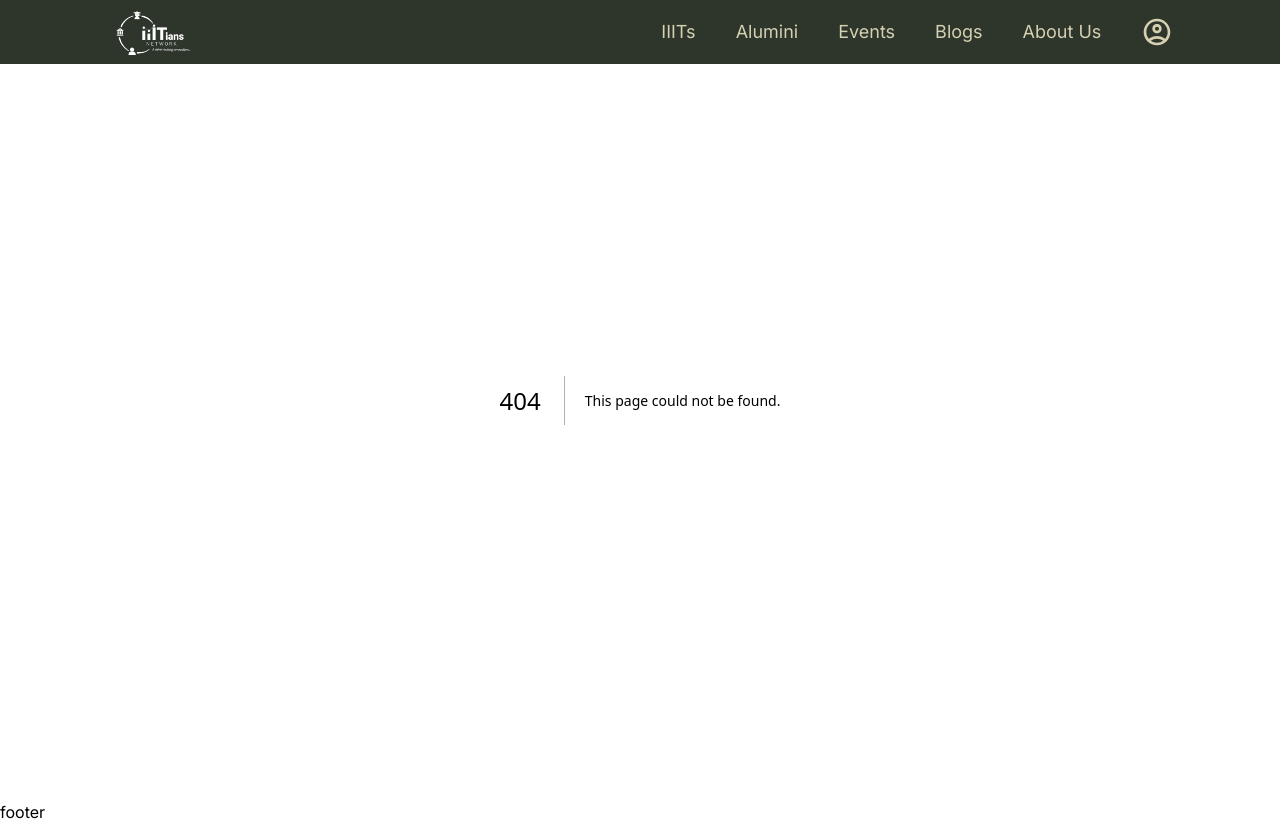
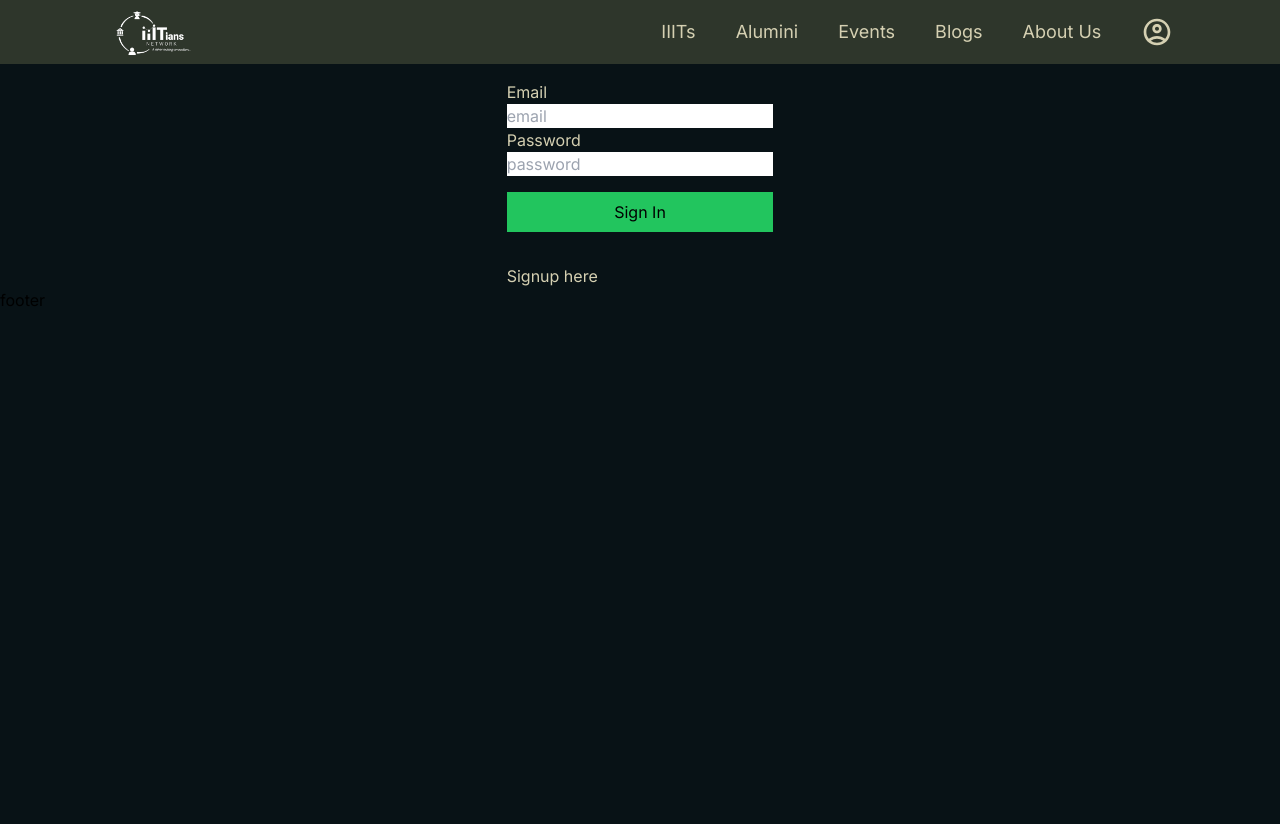
Before and after one commit to IIITians-Network-23/IIITiansNetwork, a Next.js app: page /signin in a window 1280 px wide. Before the commit this address had no page. After the commit the page ends 800 px from the top, so only its background shows below. Built offline with nearby package versions, Linux system fonts and the light colour scheme; no server answers.

Commit message:
Signin ApI created

```diff
--- /dev/null
+++ b/src/app/Utils/SessionProvider.jsx
@@ -0,0 +1,9 @@
+"use client";
+import React from "react";
+import {SessionProvider} from "next-auth/react";
+
+const AuthProvider = ({children}) => {
+    return <SessionProvider>{children}</SessionProvider>;
+};
+
+export default AuthProvider;
--- /dev/null
+++ b/src/app/api/auth/[...nextauth]/route.js
@@ -0,0 +1,46 @@
+import NextAuth from "next-auth";
+import { Account, User as AuthUser } from "next-auth";
+import GithubProvider from "next-auth/providers/github";
+import GoogleProvider from "next-auth/providers/google";
+import LinkedInProvider from "next-auth/providers/linkedin";
+import CredentialsProvider from "next-auth/providers/credentials";
+import bcrypt from "bcryptjs";
+import User from "@/app/models/User";
+import connect from "@/app/Utils/db";
+
+export const authOptions = {
+  // Configure one or more authentication providers
+  providers: [
+    CredentialsProvider({
+      id: "credentials",
+      name: "Credentials",
+      credentials: {
+        email: { label: "Email", type: "text" },
+        password: { label: "Password", type: "password" },
+      },
+      async authorize(credentials) {
+        await connect();
+        try {
+          const user = await User.findOne({ email: credentials.email });
+          if (user) {
+            const isPasswordCorrect = await bcrypt.compare(
+              credentials.password,
+              user.password
+            );
+            if (isPasswordCorrect) {
+              return user;
+            }
+          }
+        } catch (err) {
+          throw new Error(err);
+        }
+      },
+    }),
+    GoogleProvider({
+      clientId: process.env.GOOGLE_CLIENT_ID,
+      clientSecret: process.env.GOOGLE_CLIENT_SECRET,
+    }),
+  ],
+};
+export const handler = NextAuth(authOptions);
+export { handler as GET, handler as POST };
--- a/src/app/components/navbar/navbar.jsx
+++ b/src/app/components/navbar/navbar.jsx
@@ -5,6 +5,7 @@ import Image from "next/image";
 import Link from "next/link";
 import AccountCircleOutlinedIcon from "@mui/icons-material/AccountCircleOutlined";
 import { useState } from "react";
+import { signOut, useSession } from "next-auth/react";
 
 const links = [
   { title: "IIITs", href: "/iiit_page" },
@@ -21,6 +22,7 @@ const navbar = () => {
     setShowMenu((preve) => !preve);
   };
 
+  const { data: session } = useSession();
 
   return (
     <header className="fixed bg-[#2E362B] flex justify-center w-full h-16">
@@ -40,13 +42,29 @@ const navbar = () => {
             );
           })}
           <div>
-            <AccountCircleOutlinedIcon style={{ fontSize: "2rem" }} onClick={handleShowMenu}/>
-            {showMenu &&
-            <div className="absolute bg-[#2E362B] z-1 text-[#D5D0B2] top-16 w-36 shadow-md" onClick={handleShowMenu}>
-              <Link href={"signup"}>
-                <div className="py-2 px-2">Register</div>
-              </Link>
-            </div>}
+            <AccountCircleOutlinedIcon
+              style={{ fontSize: "2rem" }}
+              onClick={handleShowMenu}
+            />
+            {showMenu && (
+              <div
+                className="absolute bg-[#2E362B] z-1 text-[#D5D0B2] top-16 w-36 shadow-md"
+                onClick={handleShowMenu}
+              >
+                {!session ? (
+                  <Link href={"signin"}>
+                    <div className="py-2 px-2">SignIn</div>
+                  </Link>
+                ) : (
+                  <>
+                    {session.user?.email}
+                    <button className="bg-red-500 px-2 py-3" onClick={() => {
+                      signOut();
+                    }}>Logout</button>
+                  </>
+                )}
+              </div>
+            )}
           </div>
         </div>
       </div>
--- a/src/app/layout.jsx
+++ b/src/app/layout.jsx
@@ -1,6 +1,9 @@
 import "./globals.css";
 import { Inter } from "next/font/google";
 import { Navbar, Footer } from "./components";
+import { getServerSession } from "next-auth";
+import SessionProvider from "@/app/Utils/SessionProvider";
+
 const inter = Inter({ subsets: ["latin"] });
 
 export const metadata = {
@@ -8,13 +11,17 @@ export const metadata = {
   description: "Generated by create next app",
 };
 
-export default function RootLayout({ children }) {
+export default async function RootLayout({ children }) {
+  const session = await getServerSession();
+
   return (
     <html lang="en">
       <body className={inter.className}>
-        <Navbar />
-        {children}
-        <Footer />
+        <SessionProvider>
+          <Navbar />
+          {children}
+          <Footer />
+        </SessionProvider>
       </body>
     </html>
   );
--- /dev/null
+++ b/src/app/profile/page.jsx
@@ -0,0 +1,12 @@
+import { getServerSession } from "next-auth";
+import { redirect } from "next/navigation";
+
+export default async function Home() {
+
+    const session = await getServerSession();
+    if(!session) {
+        redirect("/");
+    }
+
+    return <div>Home</div>;
+}
--- /dev/null
+++ b/src/app/signin/page.jsx
@@ -0,0 +1,64 @@
+"use client";
+import React, { useEffect, useState } from "react";
+import Link from "next/link";
+import { useRouter } from "next/navigation";
+import { signIn, useSession } from "next-auth/react";
+
+export default function Home() {
+  const [error, setError] = useState("");
+  const router = useRouter();
+  const session = useSession();
+
+  useEffect(() => {
+    if (session?.status === "authenticated") {
+      router.replace("/profile");
+    }
+  });
+
+  const handleSubmit = async (e) => {
+    e.preventDefault();
+    const email = e.target[0].value;
+    const password = e.target[1].value;
+
+    const res = await signIn("credentials", {
+      redirect: false,
+      email,
+      password,
+    });
+
+    if (res?.error) {
+      setError("Invalid email or password");
+      if (res?.url) router.replace("/profile");
+    } else {
+      setError("");
+    }
+  };
+
+  return (
+    <main className="w-full flex justify-center">
+      <div className="pt-16 w-5/6 flex justify-center">
+        <form className="pt-4 flex flex-col w-1/4" onSubmit={handleSubmit}>
+          <label htmlFor="Email" className="text-[#D5D0B2]">
+            Email
+          </label>
+          <input type={"email"} placeholder="email" />
+
+          <label htmlFor="Password" className="text-[#D5D0B2]">
+            Password
+          </label>
+          <input type={"password"} placeholder="password" />
+
+          <button className="py-2 px-3 bg-green-500 my-4" type="submit">
+            Sign In
+          </button>
+
+          <p className="text-red-500 text-[16px] mb-4">{error && error}</p>
+
+          <Link href={"/signup"} className="text-[#D5D0B2]">
+            Signup here
+          </Link>
+        </form>
+      </div>
+    </main>
+  );
+}
--- a/src/app/signup/page.jsx
+++ b/src/app/signup/page.jsx
@@ -4,7 +4,6 @@ import { useRouter } from "next/navigation";
 import { useState } from "react";
 
 export default function Home() {
-
   const [error, setError] = useState("");
   const router = useRouter();
   // email validity check
```
